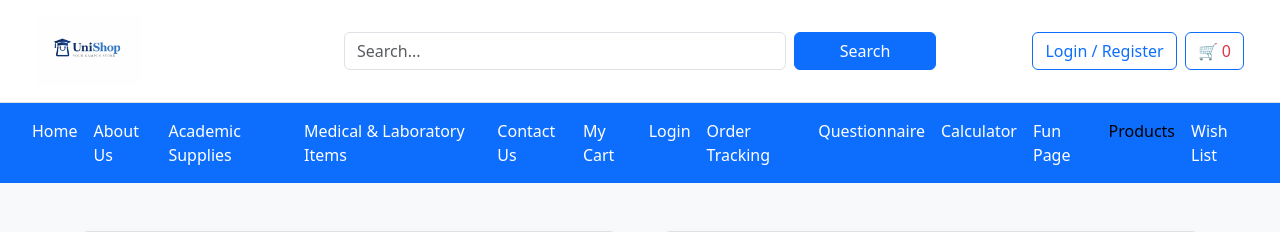
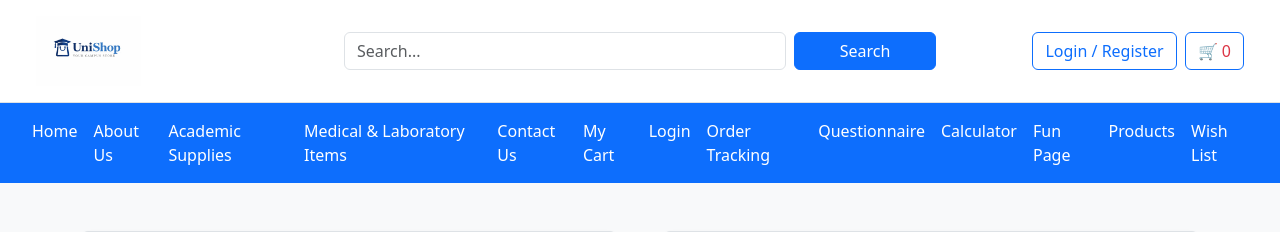
Before and after one commit to FatemaAl-hadhrami/COMP3700-UniShop-Project, a PHP site: page /login_and_registration.php in a window 1280 px wide. Shown: the top 232 px of the page. Run offline with PHP 8.4, Linux system fonts and the light colour scheme.

Commit message:
Update login_and_registration.php

```diff
--- a/login_and_registration.php
+++ b/login_and_registration.php
@@ -78,7 +78,7 @@
       <a class="nav-link text-white" href="questionnaire.php">Questionnaire</a>
       <a class="nav-link text-white" href="calculator.php">Calculator</a>
       <a class="nav-link text-white" href="funpage.php">Fun Page</a>
-      <a class="nav-link active" href="products.php">Products</a>
+      <a class="nav-link text-white" href="products.php">Products</a>
       <a class="nav-link text-white" href="wish_list.php">Wish List</a>
 
     </div>
```
